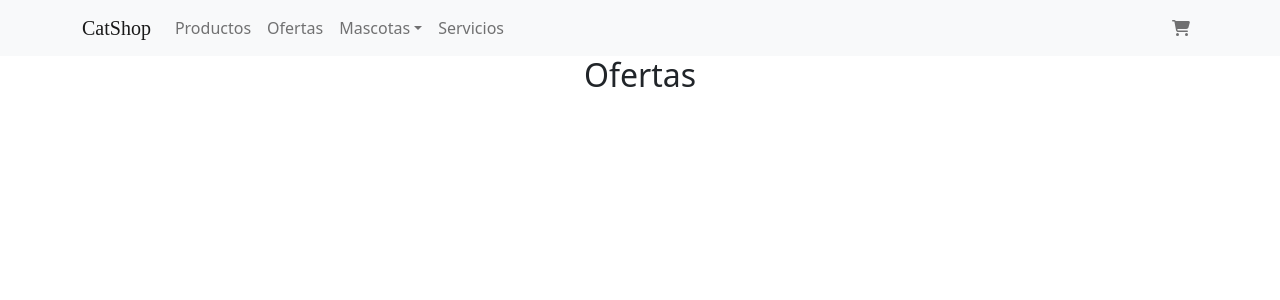
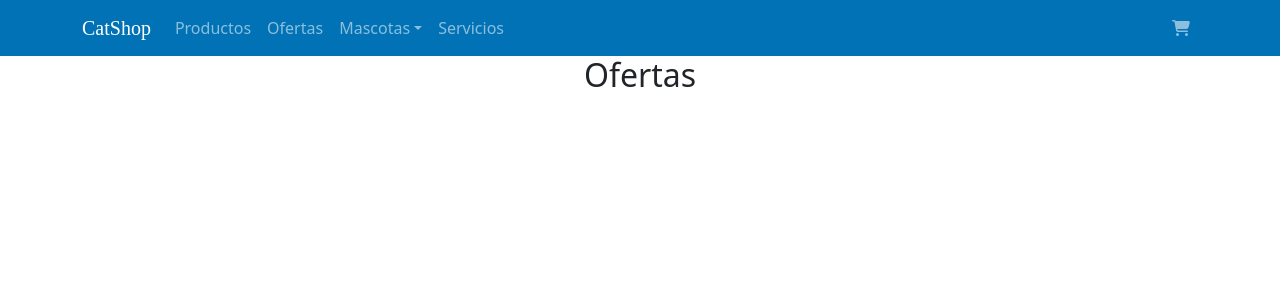
Before and after one commit to pabloacq/chReact, a React (Create React App) app: page / in a window 1280 px wide. Shown: the top 300 px of the page. Built offline with nearby package versions, Linux system fonts and the light colour scheme; a web font is replaced by a local one.

Commit message:
style.css

```diff
--- a/src/App.js
+++ b/src/App.js
@@ -2,7 +2,7 @@ import logo from './logo.svg';
 import './App.css';
 import NavBar from './components/NavBar.js';
 import ItemListContainer from './components/ItemListContainer';
-
+import './style.css';
 
 
 function App() {
--- a/src/components/NavBar.js
+++ b/src/components/NavBar.js
@@ -3,11 +3,11 @@ import Nav from 'react-bootstrap/Nav';
 import Navbar from 'react-bootstrap/Navbar';
 import NavDropdown from 'react-bootstrap/NavDropdown';
 import CartWidget from './CartWidget';
-import './NavBar.css';
+
 
 function NavBar() {
   return (
-    <Navbar collapseOnSelect expand="lg" bg="light" variant="light">
+    <Navbar collapseOnSelect expand="lg" bg="french" variant="dark">
       <Container>
         <Navbar.Brand className="logoMain" href="#home">CatShop</Navbar.Brand>
         <Navbar.Toggle aria-controls="responsive-navbar-nav" />
@@ -22,7 +22,6 @@ function NavBar() {
               <NavDropdown.Item href="#aves">Aves</NavDropdown.Item>
             </NavDropdown>
             <Nav.Link href="#servicios">Servicios</Nav.Link>
-
           </Nav>
         </Navbar.Collapse>
         <Nav>
--- a/src/components/NavBar.css
+++ b/src/style.css
@@ -4,3 +4,7 @@
     font-size: 32px;
     font-family: 'Moo Lah Lah', cursive;
     margin-bottom: 0; }
+
+.bg-french{
+  background-color: #0072B5;
+}
```
